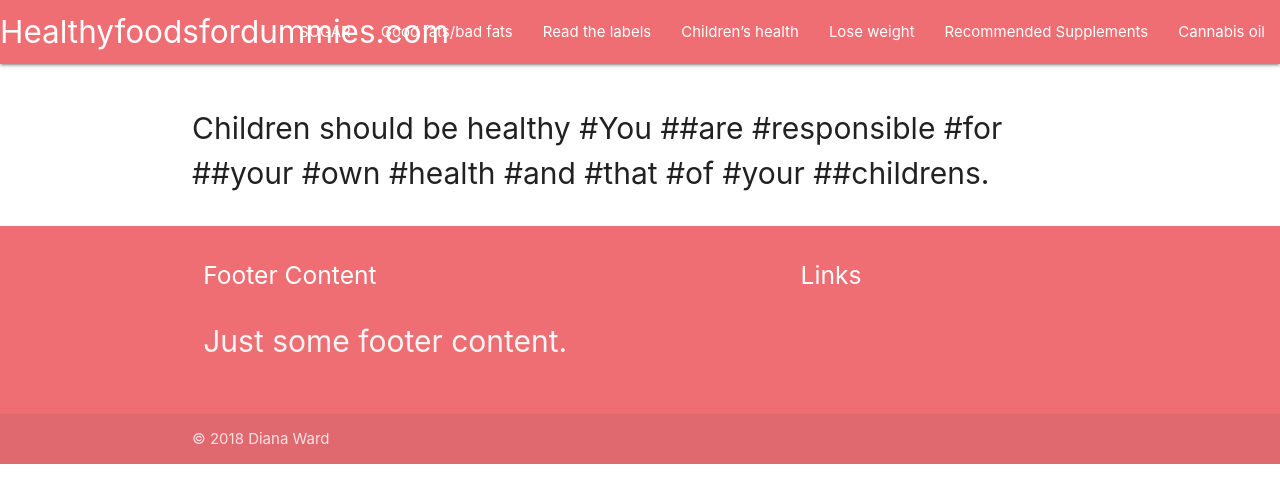
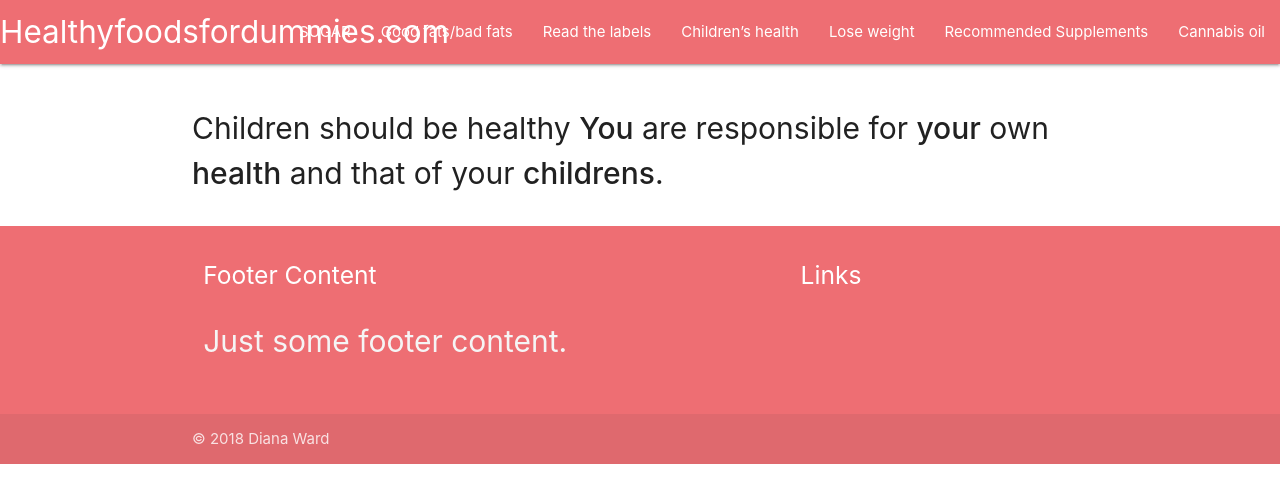
Before and after one commit to meech-ward/Healthy-Foods, a Jekyll site: the page built from _pages/children.md, in a window 1280 px wide. Shown: the top 503 px of the page. Built offline with Jekyll 4.4.1, drawn with Linux system fonts in a browser that asks for light colours; our own code applies the rules of GitHub Pages for plain Markdown files.

```diff
--- a/_pages/children.md
+++ b/_pages/children.md
@@ -5,15 +5,15 @@ permalink: /children.html
 ---
 
 Children should be healthy
-#You
-##are
-#responsible
-#for
-##your
-#own
-#health
-#and
-#that
-#of
-#your
-##childrens.
+**You**
+are
+responsible
+for
+**your**
+own
+**health**
+and
+that
+of
+your
+**childrens**.
```
